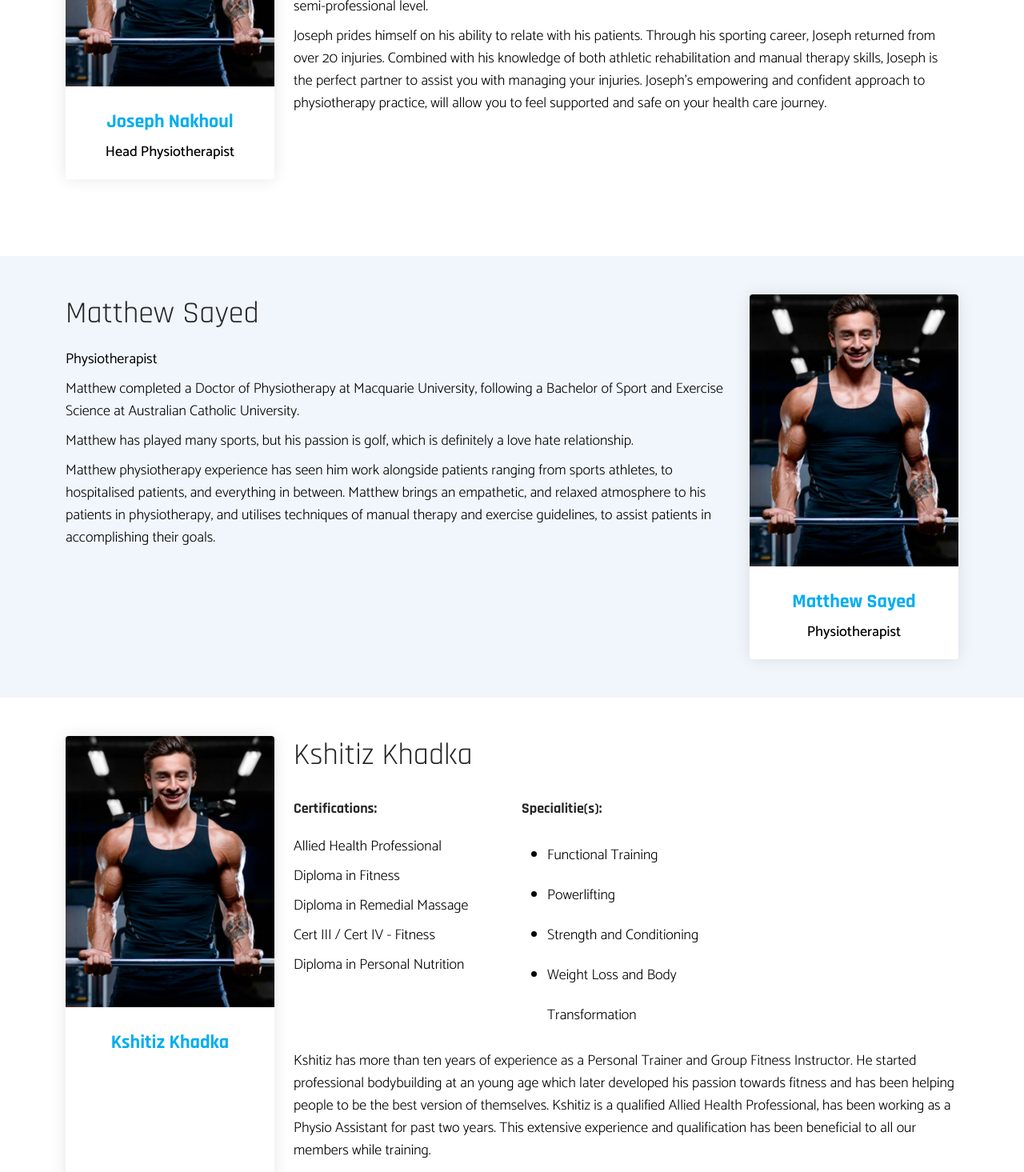
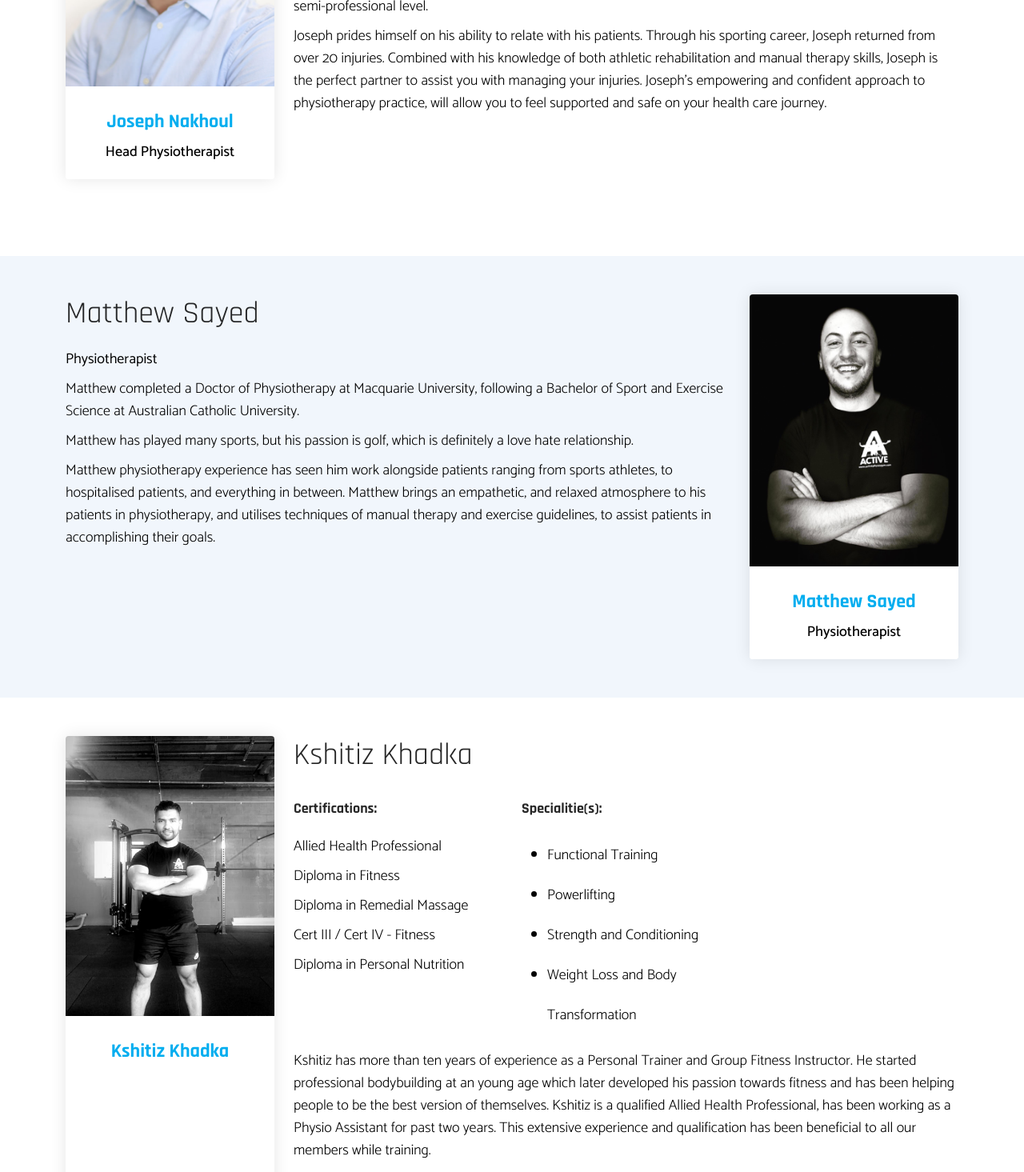
Before and after one commit to bindu1272/active-physio-gym, a React (Create React App) app: page /Team in a window 1280 px wide. Shown: the part 610-2075 px from the top of the page at 80% size. Built offline with nearby package versions, Linux system fonts and the light colour scheme; no server answers.

Commit message:
Update Team.js
point photos to correct sources

```diff
--- a/src/pages/Team.js
+++ b/src/pages/Team.js
@@ -1,7 +1,9 @@
 import React from "react";
 import Header from "../components/Header";
 import {Link} from "react-router-dom";
-import Team1 from "../images/member-1.jpg";
+import Team1 from "../images/JosephNakhoul.png";
+import Team2 from "../images/MattS.png";
+import Team3 from "../images/KshitizK.png";
 
 function Index() {
   return (
@@ -119,7 +121,7 @@ function Index() {
                 <div class="col-lg-3 col-md-6">
                   <div class="team-wrap-3 mb-30">
                     <div class="team-img">
-                      <img src={Team1} alt="img" />
+                      <img src={Team2} alt="img" />
                     </div>
                     <div class="team-content">
                       <h3>
@@ -138,7 +140,7 @@ function Index() {
               <div class="col-lg-3 col-md-6 mb-5">
                 <div class="team-wrap-3 mb-30">
                   <div class="team-img">
-                    <img src={Team1} alt="Team" />
+                    <img src={Team3} alt="Team" />
                   </div>
                   <div class="team-content">
                     <h3>
```
